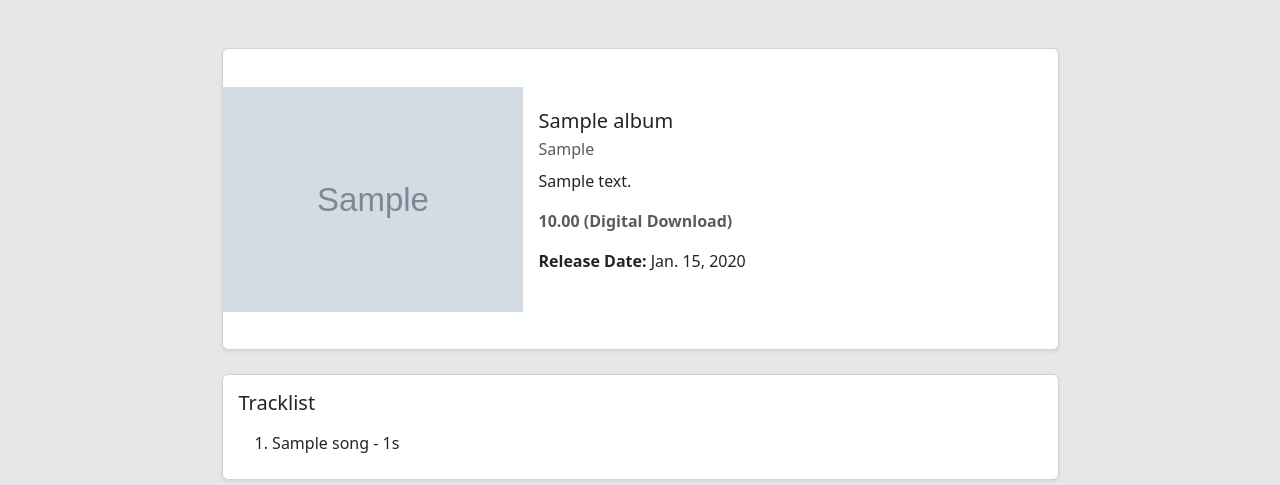
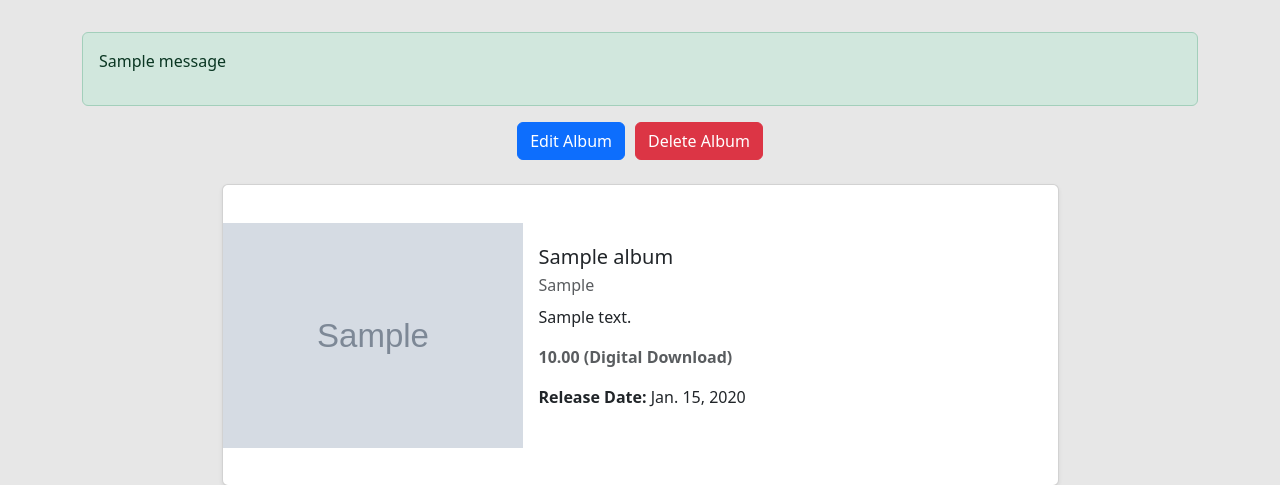
Before and after one commit to birat1/music-managing-app, a Django app: page /albums/1/ in a window 1280 px wide. Shown: the part 57-542 px from the top of the page. Run offline with Django 5.2, Linux system fonts and the light colour scheme; a user stored in the database is signed in; tables that the repository leaves empty hold one stand-in row (values such as "Sample post"); grey boxes marked "Sample" are stand-in pictures; one stand-in notice (Sample message) is shown.

Commit message:
Added messages and action edit/delete buttons

```diff
--- a/django-app/label_music_manager/templates/label_music_manager/album_detail.html
+++ b/django-app/label_music_manager/templates/label_music_manager/album_detail.html
@@ -28,10 +28,39 @@
     .list-group-item {
         border: none;
     }
+    .album-actions {
+        display: flex;
+        justify-content: center;
+        margin-bottom: 20px;
+    }
+    .album-actions .btn {
+        margin: 0 5px;
+    }
 </style>
 {% endblock %}
 
 {% block content %}
+{% if messages %}
+    <div class="alert alert-success mt-2" role="alert">
+        {% for message in messages %}
+            <p>{{ message }}</p>
+        {% endfor %}
+    </div>
+{% endif %}
+
+<!-- Album Action Buttons -->
+<div class="album-actions">
+    {% if perms.label_music_manager.Editor %}
+        <!-- Editors can see both buttons -->
+        <a href="{% url 'album_edit' album.id %}" class="btn btn-primary">Edit Album</a>
+        <a href="{% url 'album_delete' album.id %}" class="btn btn-danger" onclick="return confirm('Are you sure you want to delete this album?');">Delete Album</a>
+    {% elif perms.label_music_manager.Artist and display_name == album.artist %}
+        <!-- Artists can see these buttons only for their own albums -->
+        <a href="{% url 'album_edit' album.id %}" class="btn btn-primary">Edit Album</a>
+        <a href="{% url 'album_delete' album.id %}" class="btn btn-danger" onclick="return confirm('Are you sure you want to delete this album?');">Delete Album</a>
+    {% endif %}
+</div>
+
 <!-- Album Detail Card -->
 <div class="card w-75 mx-auto mt-4 d-flex flex-row album-card shadow-sm">
     <!-- Album Image -->
```
